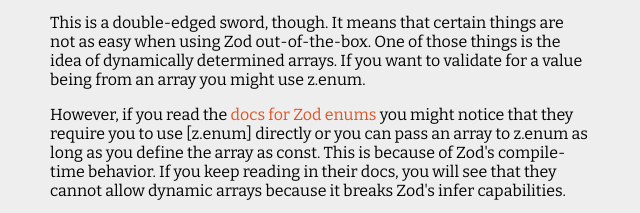
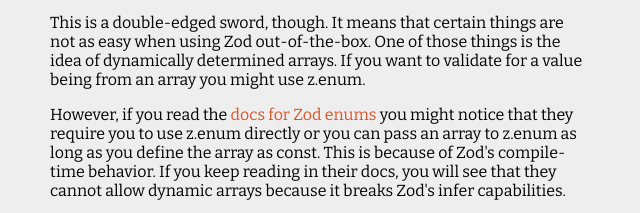
Before and after one commit to cmgriffing/blog-gatsby, a Gatsby site: page /blog/custom-zod-oneof-validator in a window 1280 px wide. Shown: the part 3537-3750 px from the top of the page, 133-773 px from the left. Built offline with nearby package versions, Linux system fonts and the light colour scheme; Gatsby itself is replaced by a stand-in of ours; some packages are replaced by stand-ins of ours.

Commit message:
fix: update z.enum styling in one small place

```diff
--- a/src/blog/2024/zod-oneof.md
+++ b/src/blog/2024/zod-oneof.md
@@ -25,7 +25,7 @@ Zod is typescript-native and by doing so it can know more about its schemas duri
 
 This is a double-edged sword, though. It means that certain things are not as easy when using Zod out-of-the-box. One of those things is the idea of dynamically determined arrays. If you want to validate for a value being from an array you might use `z.enum`.
 
-However, if you read the [docs for Zod enums](https://zod.dev/?id=zod-enums) you might notice that they require you to use [z.enum] directly or you can pass an array to `z.enum` as long as you define the array `as const`. This is because of Zod's compile-time behavior. If you keep reading in their docs, you will see that they cannot allow dynamic arrays because it breaks Zod's infer capabilities.
+However, if you read the [docs for Zod enums](https://zod.dev/?id=zod-enums) you might notice that they require you to use `z.enum` directly or you can pass an array to `z.enum` as long as you define the array `as const`. This is because of Zod's compile-time behavior. If you keep reading in their docs, you will see that they cannot allow dynamic arrays because it breaks Zod's infer capabilities.
 
 ![No dynamic arrays allowed for z.enum](../images/2024/Zod___Documentation.png)
 
```
